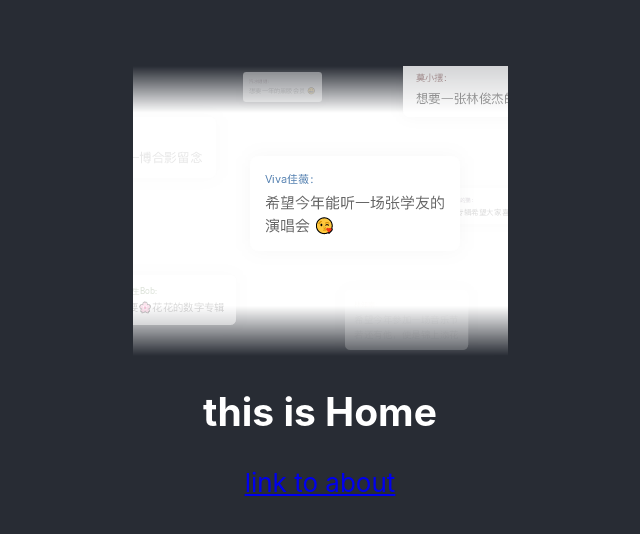
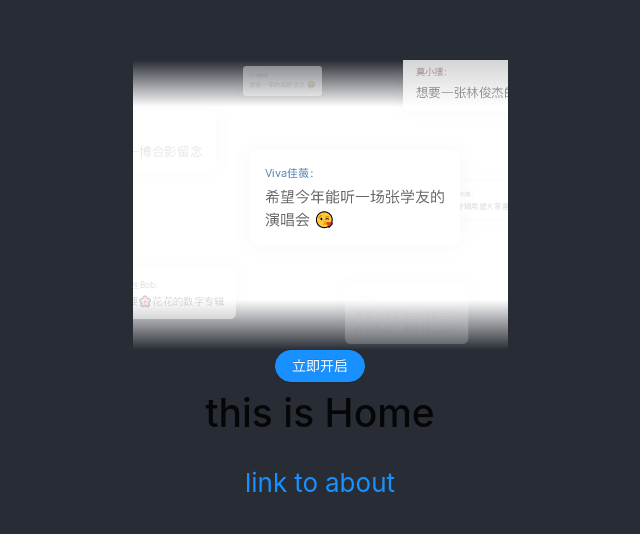
Before and after one commit to Kinasha/NetEase-YiProject, a React (Create React App) app: page / in a window 1280 px wide. Shown: the part 118-652 px from the top of the page, without its empty margins (320-960 px from the left). Built offline with nearby package versions, Linux system fonts and the light colour scheme.

Commit message:
add button

```diff
--- a/craco.config.js
+++ b/craco.config.js
@@ -1,5 +1,4 @@
 const path = require('path');
-const fs = require('fs');
 module.exports = {
   webpack: {
     alias: {
--- a/package.json
+++ b/package.json
@@ -7,6 +7,7 @@
     "@testing-library/jest-dom": "^5.16.2",
     "@testing-library/react": "^12.1.3",
     "@testing-library/user-event": "^13.5.0",
+    "antd": "^4.18.9",
     "react": "^17.0.2",
     "react-dom": "^17.0.2",
     "react-router-dom": "^6.2.2",
--- a/src/App.css
+++ b/src/App.css
@@ -1,3 +1,4 @@
+@import '~antd/dist/antd.css';
 .App {
   text-align: center;
 }
--- a/src/App.js
+++ b/src/App.js
@@ -1,12 +1,16 @@
 import './App.css';
 import { Routes, Route, Link } from 'react-router-dom';
 import welcomePic from '$images/welcome.png';
+import { Button } from 'antd';
 
 function App() {
   return (
     <div className="App">
       <header className="App-header">
         <img src={welcomePic} alt="pic" />
+        <Button type="primary" shape="round">
+          立即开启
+        </Button>
         <Routes>
           <Route path="/" element={<Home />}></Route>
           <Route path="/About" element={<About />}></Route>
```
Also changed, not shown: 1 other file (tests, documents, lock files or other folders).
